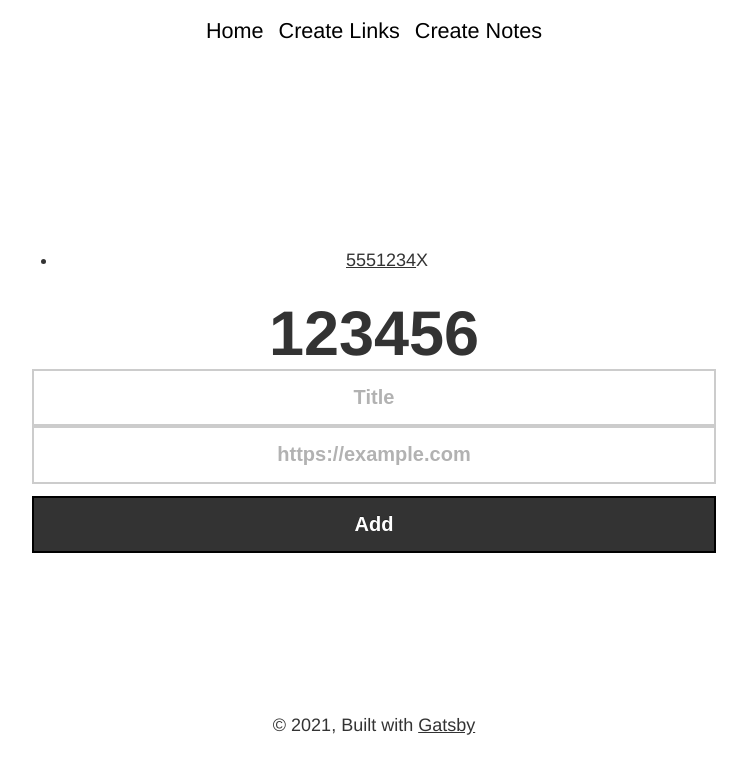
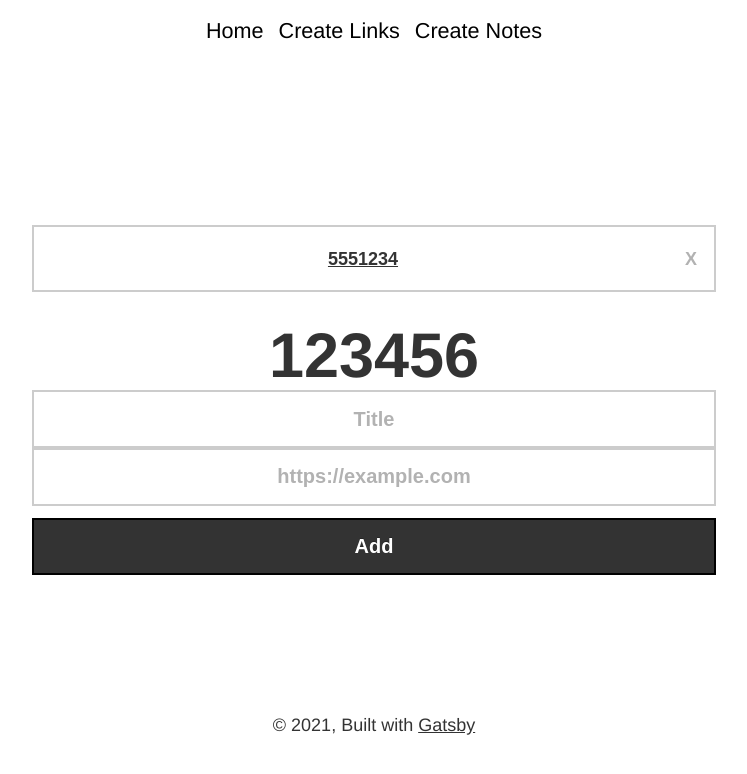
Before and after one commit to omergulen/shorten-club-frontend, a Gatsby site: page /links in a window 1280 px wide. Both pictures are taken after typing "5551234", "5551234" into the empty fields and a click on the button "Add". Shown: the whole page, without its empty margins (266-1013 px from the left). Built offline with nearby package versions, Linux system fonts and the light colour scheme; Gatsby itself is replaced by a stand-in of ours.

Commit message:
PinnedList :: 🛠 Refactor

```diff
--- /dev/null
+++ b/src/components/common/DeleteButton.js
@@ -0,0 +1,14 @@
+import styled from "@emotion/styled";
+
+const DeleteButton = styled.span`
+  cursor: pointer;
+  float: right;
+  font-weight: 800;
+  margin-right: 10px;
+
+  &:hover {
+    color: red;
+  }
+`;
+
+export default DeleteButton;
--- /dev/null
+++ b/src/components/common/Link.js
@@ -0,0 +1,17 @@
+import React from "react";
+import styled from "@emotion/styled";
+
+const Anchor = styled.a`
+`;
+
+const Link = ({ title, url }) => (
+  <Anchor
+    target="_blank"
+    rel="noreferrer"
+    href={url}
+  >
+    {title ? title : url}
+  </Anchor>
+);
+
+export default Link;
--- /dev/null
+++ b/src/components/common/PinnedItem.js
@@ -0,0 +1,12 @@
+import styled from "@emotion/styled";
+
+const PinnedItem = styled.li`
+  background-color: rgb(255, 255, 255);
+  border: 0.125rem solid rgb(204, 204, 204);
+  line-height: 3rem;
+  list-style: none;
+  padding: 0.25rem 0.375rem;
+  transition: border 0.2s linear 0s, box-shadow 0.2s linear 0s;
+`;
+
+export default PinnedItem;
--- /dev/null
+++ b/src/components/common/PinnedLink.js
@@ -0,0 +1,16 @@
+import React from "react";
+
+import DeleteButton from './DeleteButton';
+import Link from "./Link";
+import PinnedItem from './PinnedItem';
+
+const PinnedLink = ({ title, url, handleDelete }) => (
+  <PinnedItem>
+    <Link title={title} url={url} />
+    <DeleteButton onClick={handleDelete}>
+      X
+    </DeleteButton>
+  </PinnedItem>
+);
+
+export default PinnedLink;
--- /dev/null
+++ b/src/components/common/PinnedList.js
@@ -0,0 +1,13 @@
+import styled from "@emotion/styled";
+
+const PinnedList = styled.ul`
+  color: #b2b2b2;
+  font-family: 'Montserrat', sans-serif;
+  font-weight: 700;
+  margin: 0px 0px 2vh 0px;
+  max-height: 40vh;
+  overflow: scroll;
+  width: 100%;
+`;
+
+export default PinnedList;
--- a/src/components/links.js
+++ b/src/components/links.js
@@ -5,6 +5,8 @@ import NameHeader from './common/NameHeader';
 import OuterContainer from './common/OuterContainer';
 import PinButton from './common/PinButton';
 import PinInput from './common/PinInput';
+import PinnedLink from "./common/PinnedLink";
+import PinnedList from "./common/PinnedList";
 
 import '../pin.css';
 
@@ -43,16 +45,15 @@ const Links = () => {
     <OuterContainer>
       <Container>
         {pinnedValues && (
-          <ul className={'pinned-values'}>
-          {pinnedValues.map(({title, url}, index) => {
-            return (
-              <li key={index}>
-                <a target="_blank" rel="noreferrer" href={url}>{title ? title : url}</a>
-                <span className="delete-button" onClick={() => handleDeleteClicked(index)}>X</span>
-              </li>
-            )
-          })}
-        </ul>
+          <PinnedList>
+            {pinnedValues.map((props, index) => (
+              <PinnedLink
+                handleDelete={() => handleDeleteClicked(index)}
+                key={index}
+                {...props}
+              />
+            ))}
+          </PinnedList>
         )}
         <NameHeader>
           {pinCode}
```
